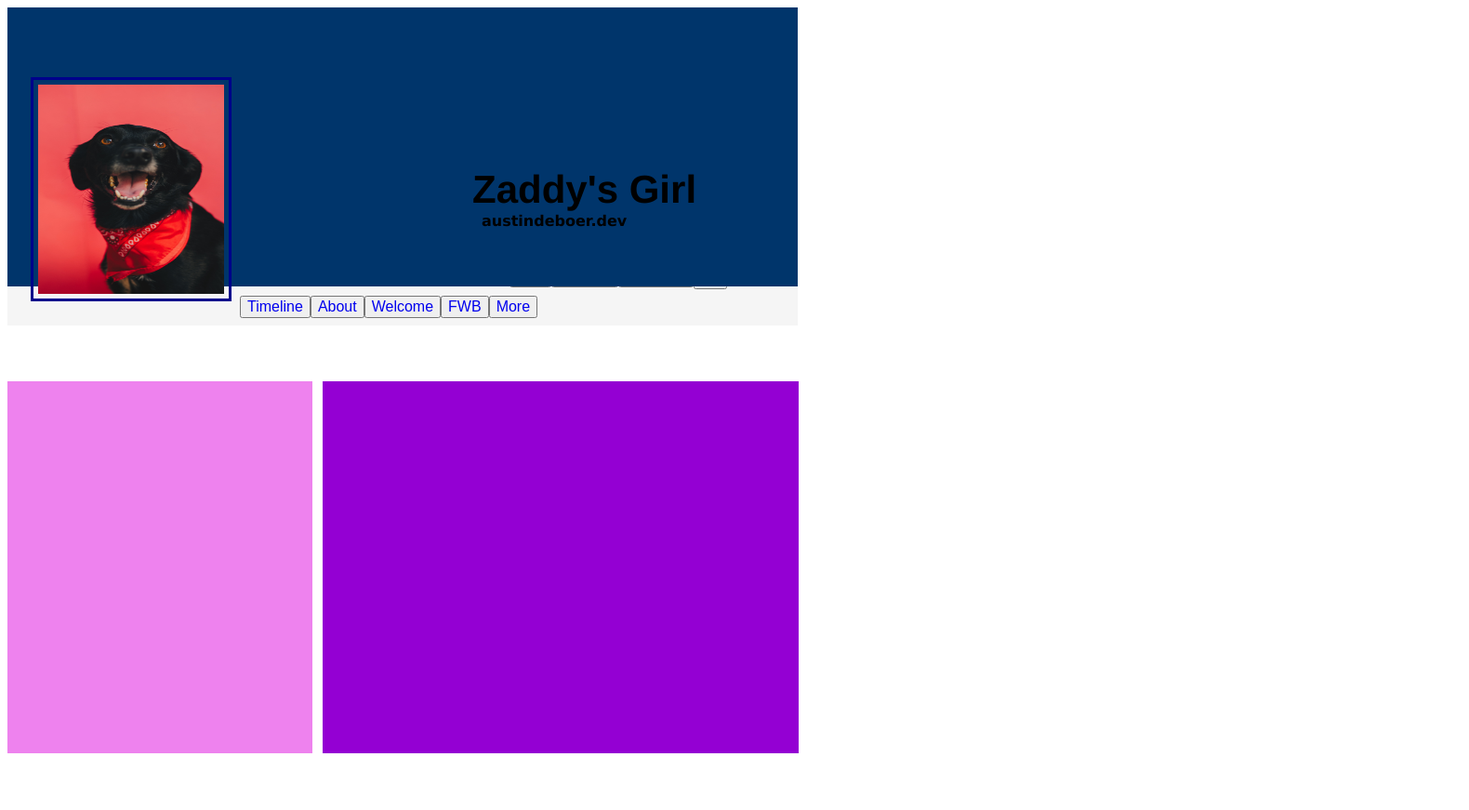
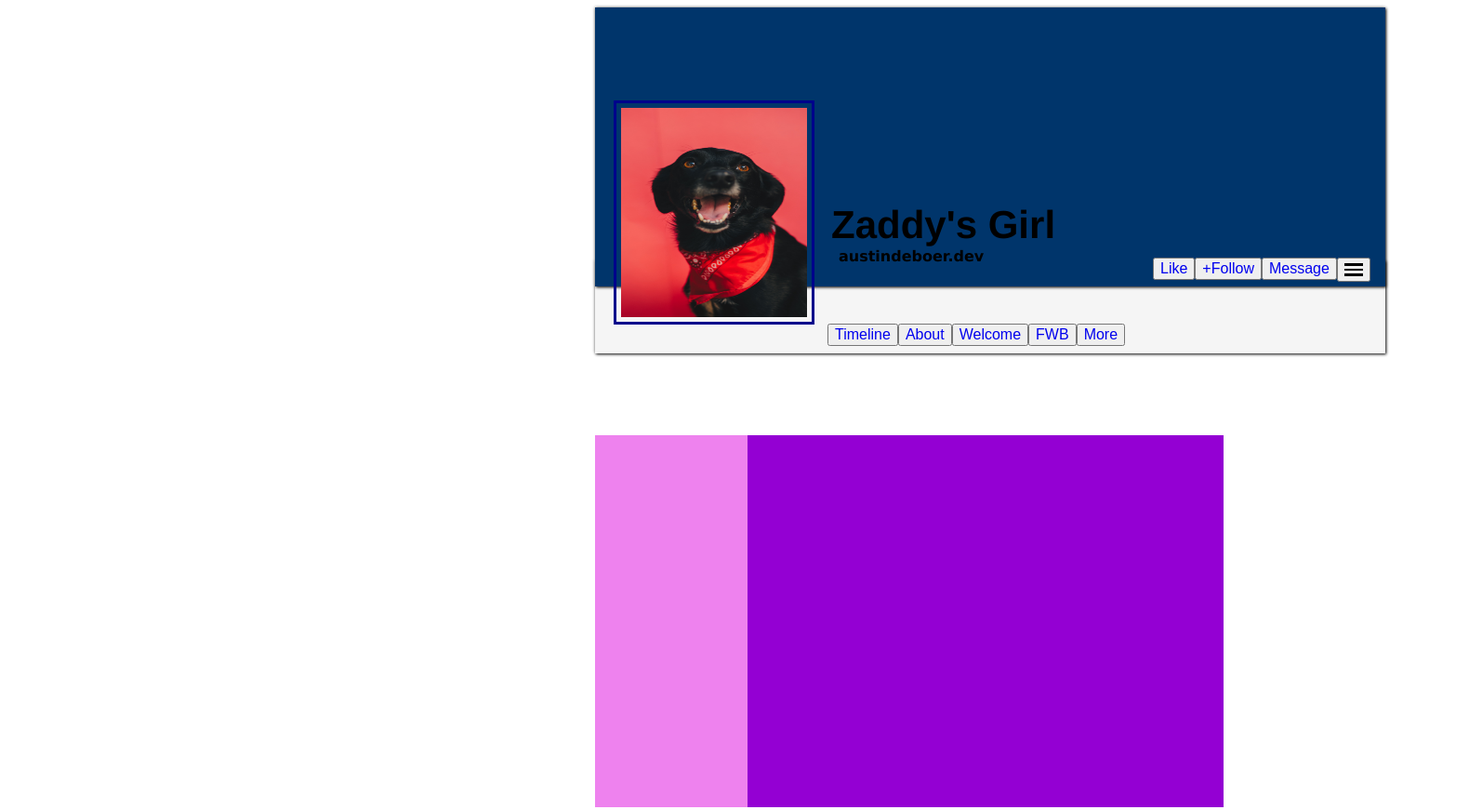
Before and after one commit to roken47/Social-Mockup, a plain HTML site: page index.html in a window 1280 px wide. Shown: the top 871 px of the page at 93% size, 1580 px wide, since content can reach past the window. Before the commit the page ends 810 px from the top, so only its background shows below. Drawn offline with Linux system fonts and the light colour scheme.

Commit message:
centering things, struggling with cols.. struggles overall

```diff
--- a/index.html
+++ b/index.html
@@ -9,17 +9,6 @@
   <body>
     <header>
       <div class="banner">
-        <h1 class="profile">Zaddy's Girl</h1>
-        <h3 class="profile">
-          <a href="http://austindeboer.dev" target="_blank">austindeboer.dev</a>
-        </h3>
-        <img
-          src="images\jose-alejandro-cuffia-k1LNP6dnyAE-unsplash.jpg"
-          id="headshot"
-          alt="Buddy (black lab)"
-        />
-      </div>
-      <div class="nav">
         <div>
           <ul id="menu">
             <li>
@@ -42,6 +31,17 @@
             </li>
           </ul>
         </div>
+        <h1 class="profile">Zaddy's Girl</h1>
+        <h3 class="profile">
+          <a href="http://austindeboer.dev" target="_blank">austindeboer.dev</a>
+        </h3>
+        <img
+          src="images\jose-alejandro-cuffia-k1LNP6dnyAE-unsplash.jpg"
+          id="headshot"
+          alt="Buddy (black lab)"
+        />
+      </div>
+      <div class="nav">
         <div>
           <ul id="menu2">
             <li>
@@ -66,14 +66,14 @@
     <main>
       <section class="side-pane about">
         <h4>About Me</h4>
-      </section>
+        <!-- </section>
       <section class="side-pane contact">
         <h4>About</h4>
         <br />
         <p>Your Address</p>
         <p>Shakopee, USA</p>
         <br />
-        <p>(952) 220-5903</p>
+        <p>(952) 220-5903</p> -->
       </section>
       <section class="side-pane apps">
         <div id="Welcome"></div>
@@ -95,14 +95,14 @@
       <section class="timeline post4"></section>
     </main>
     <footer>
-      <ul>
-        <li>English (US)</li>
-        <li><a href="#">Privacy</a></li>
-        <li><a href="#">Terms</a></li>
-        <li><a href="#">Cookies</a></li>
-        <li><a href="#">More</a></li>
+      <ul id="footer">
+        <li>English (US)&ensp;</li>
+        <li><a href="#">Privacy&emsp;</a></li>
+        <li><a href="#">Terms&emsp;</a></li>
+        <li><a href="#">Cookies&emsp;</a></li>
+        <li><a href="#">More&emsp;</a></li>
       </ul>
-      <p>Facebook (c)2014</p>
+      <p id="copyright">Facebook (c)2014</p>
     </footer>
   </body>
 </html>
--- a/style.css
+++ b/style.css
@@ -1,7 +1,7 @@
 body {
-  display: grid;
-  align-content: center;
-  /* justify-content: center; */
+  display: flex;
+  align-items: center;
+  justify-content: center;
 }
 .banner {
   position: absolute;
@@ -10,13 +10,14 @@ body {
   width: 850px;
   z-index: 0;
   /* border: 5px solid black; */
+  box-shadow: 1px 1px 3px, -1px -1px 3px lightgray;
 }
 #headshot {
   background-size: contain;
   position: absolute;
   z-index: 2;
-  left: 25px;
-  top: 75px;
+  left: 20px;
+  top: 100px;
   width: 200px;
   height: 225px;
   border: 3px solid darkblue;
@@ -26,8 +27,8 @@ h1 {
   font-family: "Franklin Gothic Medium", "Arial Narrow", Arial, sans-serif;
   font-size: 42px;
   position: absolute;
-  top: 144px;
-  left: 500px;
+  top: 182px;
+  left: 254px;
   /* border: 5px solid black; */
 }
 .profile a {
@@ -38,8 +39,8 @@ h3 {
   font-family: Verdana, Geneva, Tahoma, sans-serif;
   font-size: 20px;
   position: absolute;
-  top: 196px;
-  left: 510px;
+  top: 234px;
+  left: 262px;
   /* border: 5px solid black; */
 }
 .nav {
@@ -47,20 +48,17 @@ h3 {
   background-color: whitesmoke;
   height: 100px;
   width: 850px;
-  top: 250px;
+  top: 280px;
   z-index: -2;
   /* border: 5px solid black; */
-}
-.nav::before {
-  content: "";
-  box-shadow: lightgray;
+  box-shadow: 1px 1px 3px, -1px -1px 3px lightgray;
 }
 #menu {
   position: absolute;
   height: 20%;
   width: 40%;
-  top: 32px;
-  left: 500px;
+  top: 266px;
+  left: 560px;
   list-style-type: none;
   display: inline-flex;
   z-index: 999;
@@ -92,20 +90,20 @@ a {
 button {
 }
 main {
-  grid-template-rows: 2fr 1fr;
-  grid-template-columns: 1fr 3fr;
-  grid-row: span 2;
-  grid-column: span 1;
-  grid-gap: 10px;
+  display: grid;
+  grid-auto-columns: 1fr 3fr;
+  grid-auto-rows: 3fr 2fr;
 }
 .side-pane {
   background-color: violet;
   position: absolute;
   width: 328px;
   height: 400px;
-  top: 410px;
+  top: 468px;
   /* border: 5px solid black; */
-  margin-right: 5px;
+  /* margin: auto; */
+  /* left: 43.75%; */
+  margin-right: 10px;
 }
 .about {
 }
@@ -120,10 +118,11 @@ main {
   position: absolute;
   width: 512px;
   height: 400px;
-  top: 410px;
-  left: 342px;
+  top: 468px;
   /* border: 5px solid black; */
-  margin-left: 5px;
+  /* margin: auto; */
+  left: 62%;
+  margin-left: 10px;
 }
 .post1 {
 }
@@ -133,3 +132,18 @@ main {
 }
 .post4 {
 }
+#footer {
+  display: inline-flex;
+  text-decoration-style: none;
+  list-style-type: none;
+  margin-left: 10px;
+  padding-left: 10px;
+  box-sizing: border-box;
+  position: absolute;
+  top: 860px;
+}
+#copyright {
+  position: absolute;
+  top: 890px;
+  font-size: small;
+}
```
